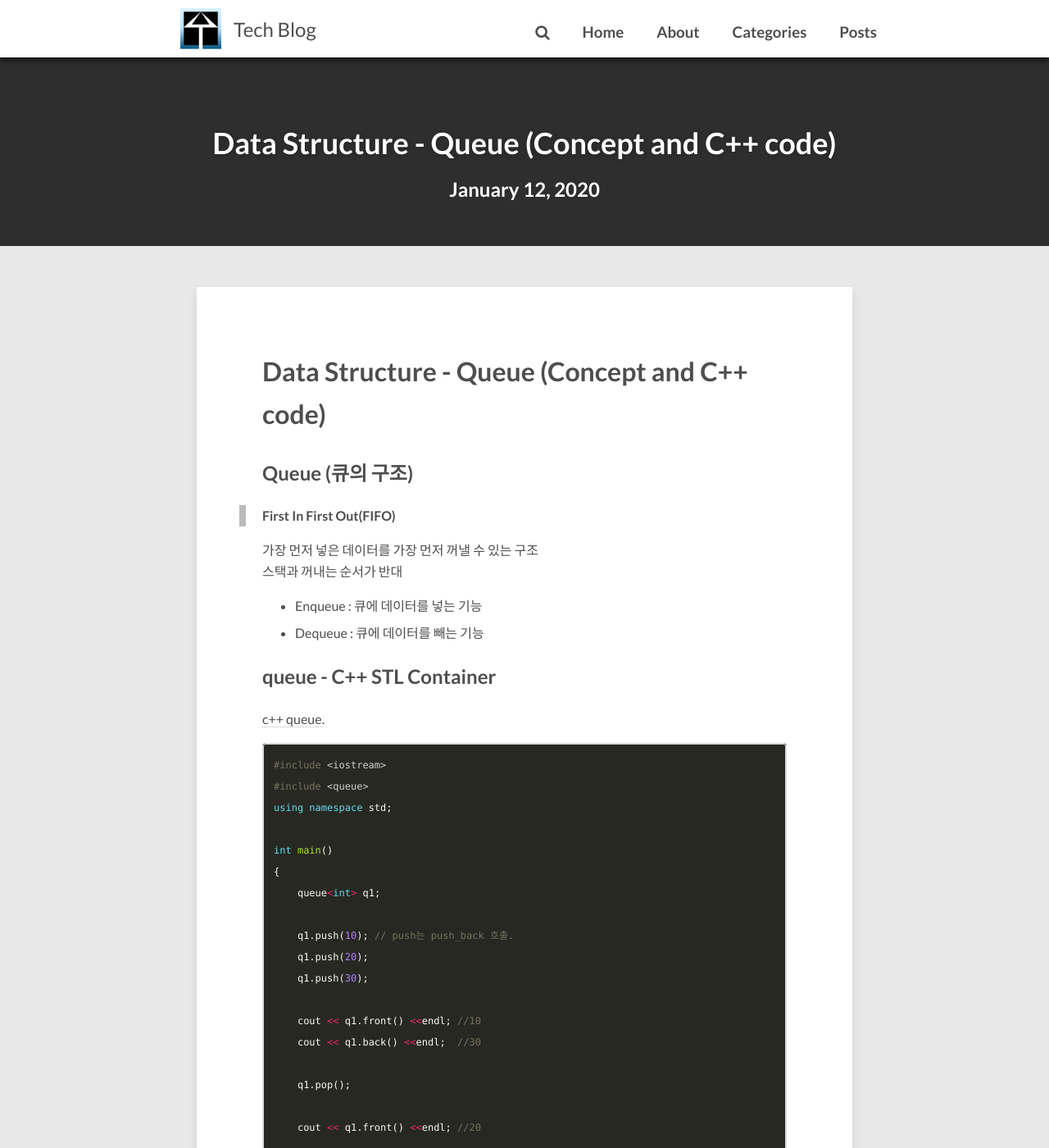
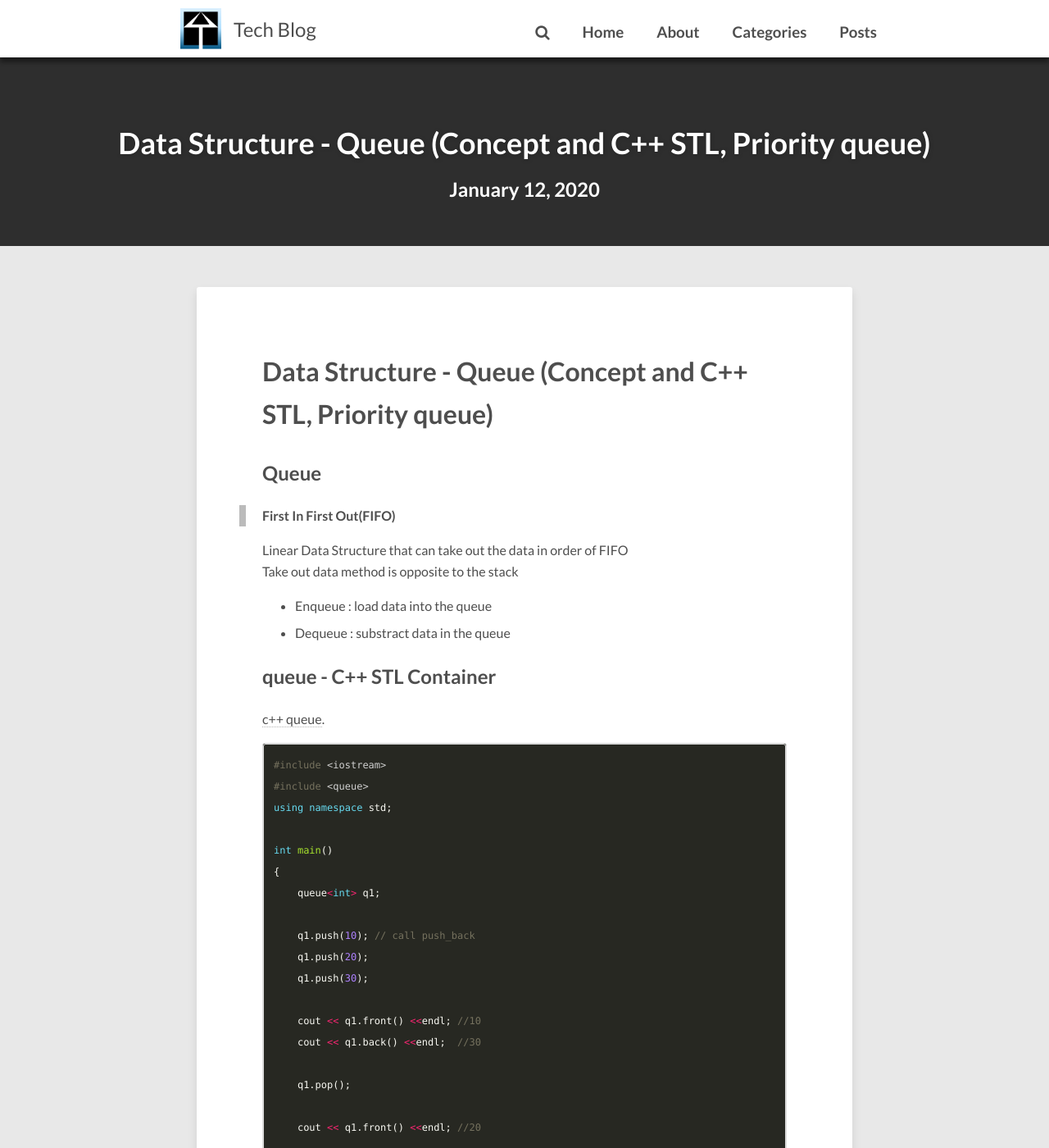
Before and after one commit to sujinsjlee/mg729.github.io, a Jekyll site: the page built from _posts/2020-01-12-DataStructure_(3)_Queue.md, in a window 1280 px wide and 1400 px high. Shown: the whole window at 82% size. Built offline with Jekyll 4.4.1, drawn with Linux system fonts in a browser that asks for light colours; nearby versions of some CDN libraries; comment, search, counter and statistics services are not loaded; some of the changed text lies outside the part shown.

Commit message:
[DataStructure] Queue kor->eng

```diff
--- a/_posts/2020-01-12-DataStructure_(3)_Queue.md
+++ b/_posts/2020-01-12-DataStructure_(3)_Queue.md
@@ -1,20 +1,20 @@
 ---
 layout: post
-title: Data Structure - Queue (Concept and C++ code)
+title: Data Structure - Queue (Concept and C++ STL, Priority queue)
 description: (3) Understanding of Queue
 modified: 2020-01-12
 tags: [Data Structure, Queue]
 categories: [DataStructure]
 ---
 
-##  Queue (큐의 구조)
+##  Queue
 >**First In First Out(FIFO)**
 
-가장 먼저 넣은 데이터를 가장 먼저 꺼낼 수 있는 구조
-스택과 꺼내는 순서가 반대
+Linear Data Structure that can take out the data in order of FIFO
+Take out data method is opposite to the stack
 <ul>
- <li> Enqueue : 큐에 데이터를 넣는 기능 </li>
- <li> Dequeue : 큐에 데이터를 빼는 기능 </li>
+ <li> Enqueue : load data into the queue </li>
+ <li> Dequeue : substract data in the queue </li>
 </ul>
 
 ##  queue - C++ STL Container
@@ -28,7 +28,7 @@ int main()
 {
     queue<int> q1;
 
-    q1.push(10); // push는 push_back 호출.
+    q1.push(10); // call push_back
     q1.push(20);
     q1.push(30);
 
@@ -73,8 +73,9 @@ int main()
 
 ##  Priority Queue
 [c++ priority queue](https://en.cppreference.com/w/cpp/container/priority_queue).
-* 각각의 데이터를 넣을 때마다 데이터의 우선순위번호를 함께넣음
-* 데이터를 넣을때 매겨져있던 우선순위에따라 데이터를 추출하는 순서가 달라지는 구조
+
+* When each data is inserted, the priority number of the data is put together
+* The structure in which the order of extracting data differs according to the priority given when inserting data
 {% highlight c++ %}
 #include <iostream>
 #include <queue>
@@ -97,5 +98,5 @@ int main()
 {% endhighlight %}
 
 ##  큐의 활용
-* 운영체제에서 멀티태스킹을 위해서 큐가 활용
-* 서로 다른 속도로 실행되는 두 프로세스 스케쥴링 간의 상호작용을 조화시키는 버퍼 역할
+* Queue is used for multitasking in the operating system
+* Like buffer, queue coordinates the interaction between two process scheduling running at different speeds
```
